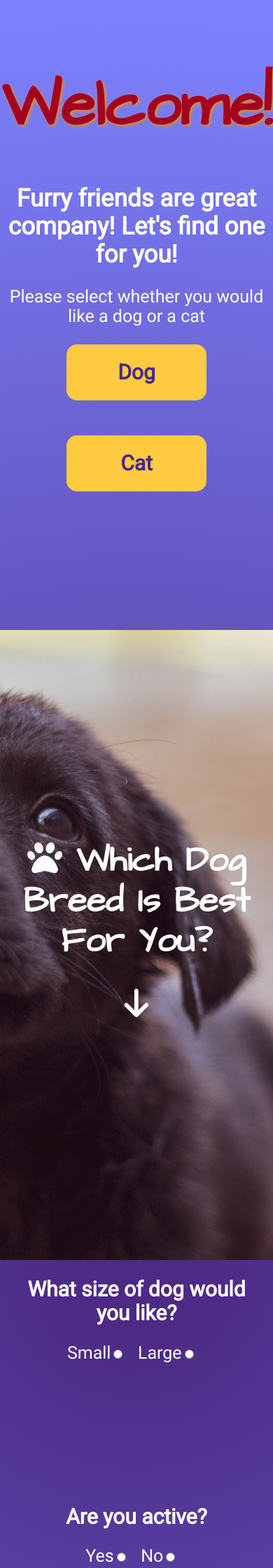
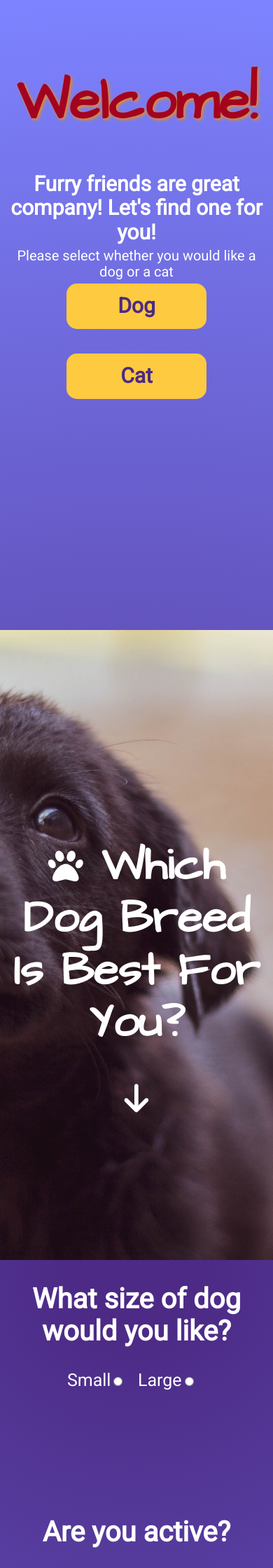
Before and after one commit to shondamoshis/shondaMoshisProjectThree, a Jekyll site: the page index.html, which Jekyll copies as it is, in a window 390 px wide. Shown: the top 2240 px of the page at 70% size. Built offline with Jekyll 4.4.1, drawn with Linux system fonts in a browser that asks for light colours; nearby versions of some CDN libraries.

Commit message:
fixed responsiveness

```diff
--- a/styles/style.css
+++ b/styles/style.css
@@ -298,24 +298,26 @@
   }
 }
 
-@media (max-width: 615px) {
-  h1 {
-    font-size: 50px;
+@media (max-width: 425px) {
+  .modal h1 {
+    font-size: 80px;
+  }
+  .modal h3 {
+    font-size: 30px;
+    margin: 5px 10px;
+  }
+  .modal p {
+    font-size: 20px;
+    margin: 5px 10px;
   }
 }
 
-@media (max-width: 485px) {
-  h2 {
-    font-size: 30px;
+@media (max-width: 365px) {
+  .modal h1 {
+    font-size: 60px;
   }
-  h3 {
-    font-size: 35px;
-  }
-}
-
-@media (max-width: 345px) {
   h1 {
-    padding-top: 220px;
+    padding-top: 250px;
   }
 }
 
@@ -399,6 +401,10 @@
   }
 }
 
+html {
+  scroll-behavior: smooth;
+}
+
 body {
   background: #4C2A85;
   background: radial-gradient(circle, #4C2A85 5%, #7d83ff 100%);
@@ -438,13 +444,17 @@
 }
 
 button {
-  margin-bottom: 50px;
+  margin-bottom: 35px;
   background: #fdca40;
-  height: 80px;
+  height: 65px;
   width: 200px;
   border: none;
   font-weight: bold;
   border-radius: 15px;
+}
+
+#dogForm button, #catForm button {
+  height: 70px;
 }
 
 button:hover, button:focus {
```
Also changed, not shown: styles/Sass/_mediaQueries.scss (+18 -15 lines), styles/Sass/style.scss (+9 -2 lines).
